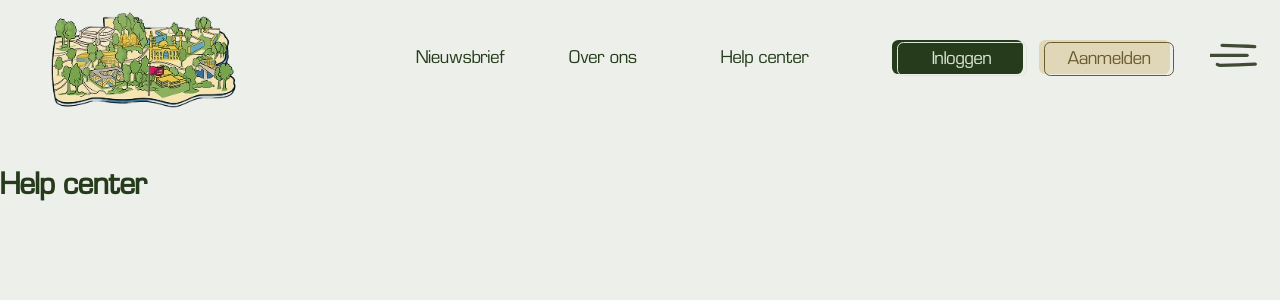
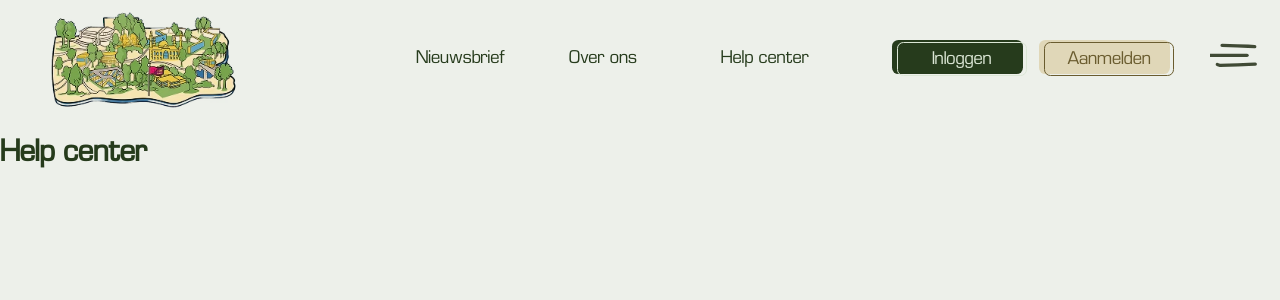
Before and after one commit to fdnd-agency/bijlmerchronicles, a SvelteKit app: page /help in a window 1280 px wide. Shown: the top 300 px of the page. Built offline with nearby package versions, Linux system fonts and the light colour scheme.

Commit message:
Adjust header minimum height in layout

```diff
--- a/src/routes/+layout.svelte
+++ b/src/routes/+layout.svelte
@@ -29,7 +29,7 @@
 	header{
 		width: 100%;
 		height: var(--header-height);
-		min-height: 9.3rem;
+		min-height: 7.25rem;
 		top: 0;
 	}
 
```
